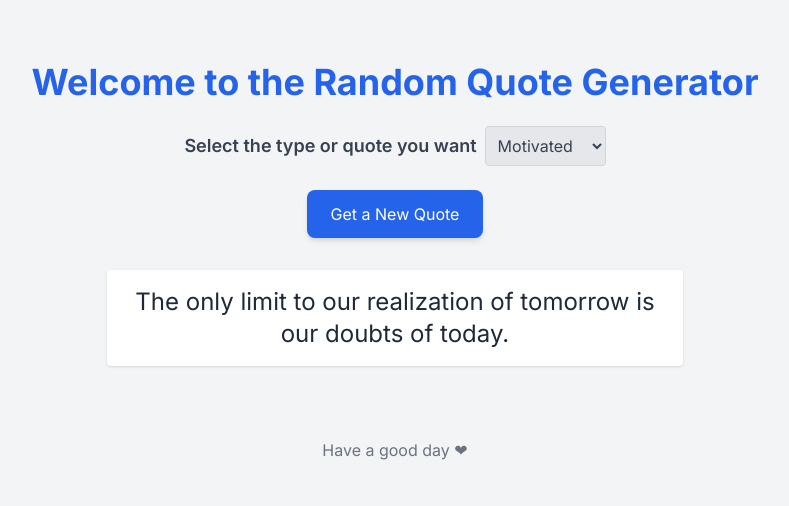
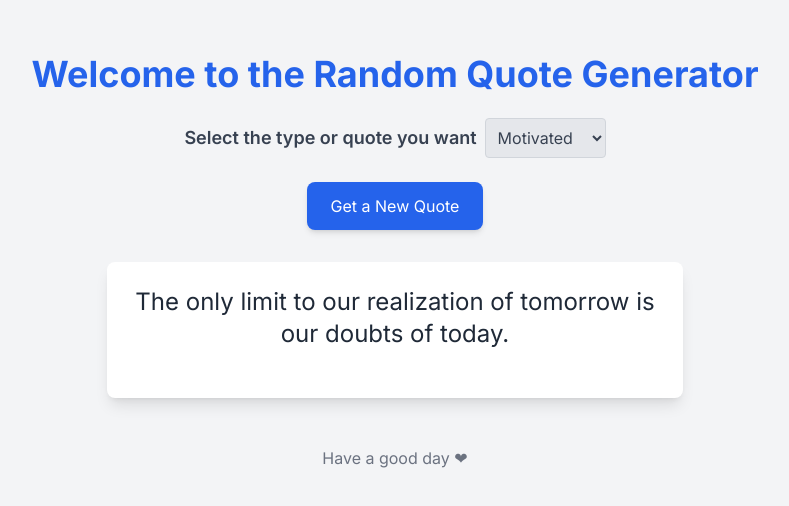
Before and after one commit to ruwinikularathne/quote-generator, a Next.js app: page / in a window 1280 px wide. Shown: the part 142-648 px from the top of the page, without its empty margins (245-1034 px from the left). Built offline with nearby package versions, Linux system fonts and the light colour scheme.

Commit message:
hover added to quote card

```diff
--- a/app/page.tsx
+++ b/app/page.tsx
@@ -82,9 +82,9 @@ export default function Home() {
 
       {/* Quote Display */}
       <section className="text-center my-8">
-        <p className="text-2xl text-gray-800 mb-6 max-w-xl mx-auto bg-white p-4 rounded shadow">
-          {quote}
-        </p>
+        <div className="max-w-xl mx-auto p-6 bg-white rounded-lg shadow-lg transform transition-transform duration-500 hover:scale-105">
+          <p className="text-2xl text-gray-800 mb-6">{quote}</p>
+        </div>
       </section>
 
       {/* Footer (Optional) */}
```
